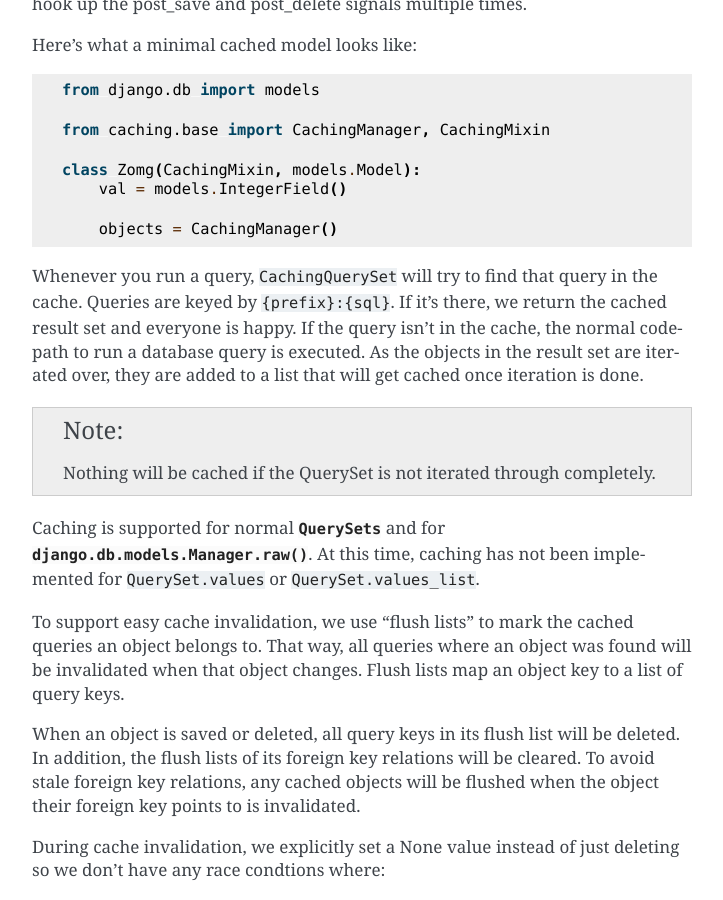
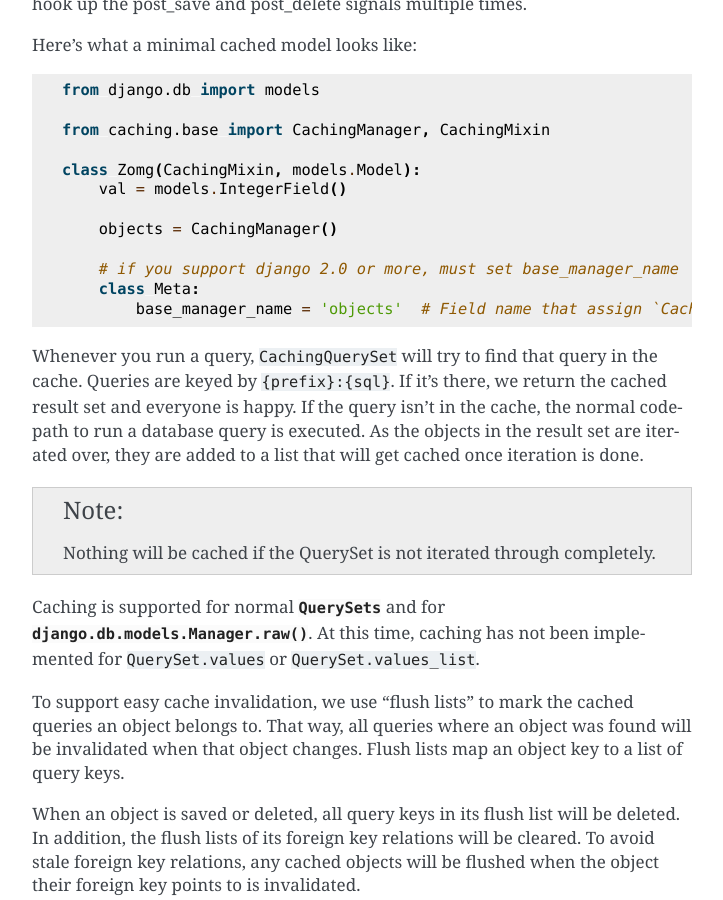
Before and after one commit to django-cache-machine/django-cache-machine, a Sphinx documentation site: the page built from docs/index.rst, in a window 1280 px wide and 900 px high, scrolled down 1353 px. Shown: the whole window, without its empty margins (388-1111 px from the left). Built offline with Sphinx 7.4.7, drawn with Linux system fonts in a browser that asks for light colours.

Commit message:
Update docs for support django 2.0

```diff
--- a/docs/index.rst
+++ b/docs/index.rst
@@ -75,6 +75,10 @@ Here's what a minimal cached model looks like::
         val = models.IntegerField()
 
         objects = CachingManager()
+
+        # if you support django 2.0 or more, must set base_manager_name
+        class Meta:
+            base_manager_name = 'objects'  # Field name that assign `Cache Manager`
 
 Whenever you run a query, ``CachingQuerySet`` will try to find that query in
 the cache.  Queries are keyed by ``{prefix}:{sql}``. If it's there, we return
```
